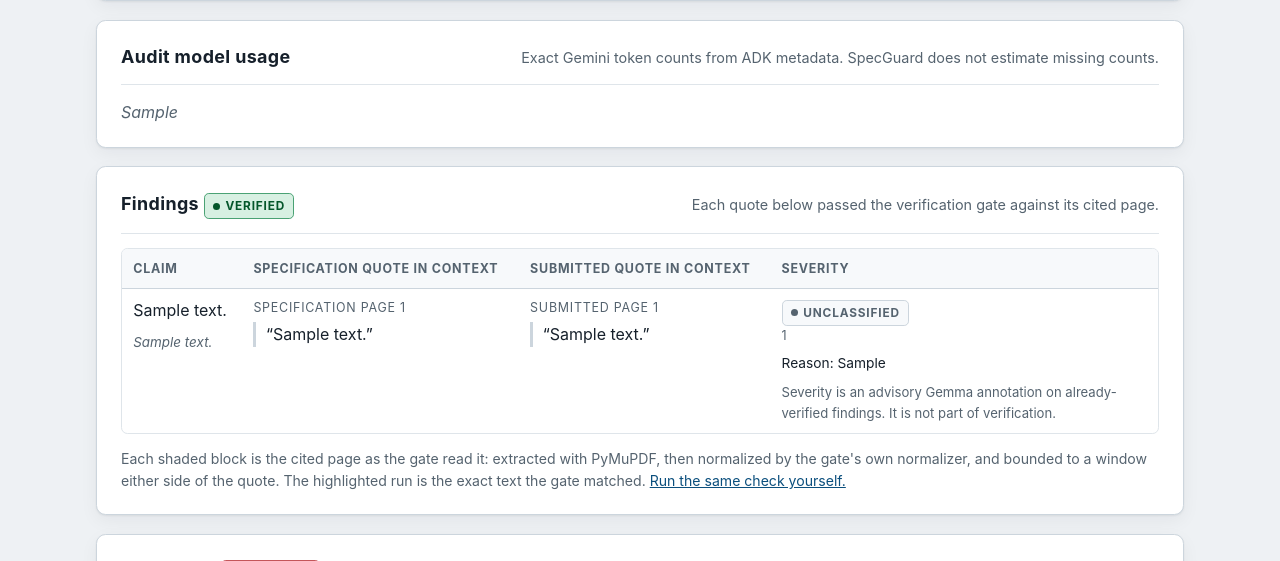
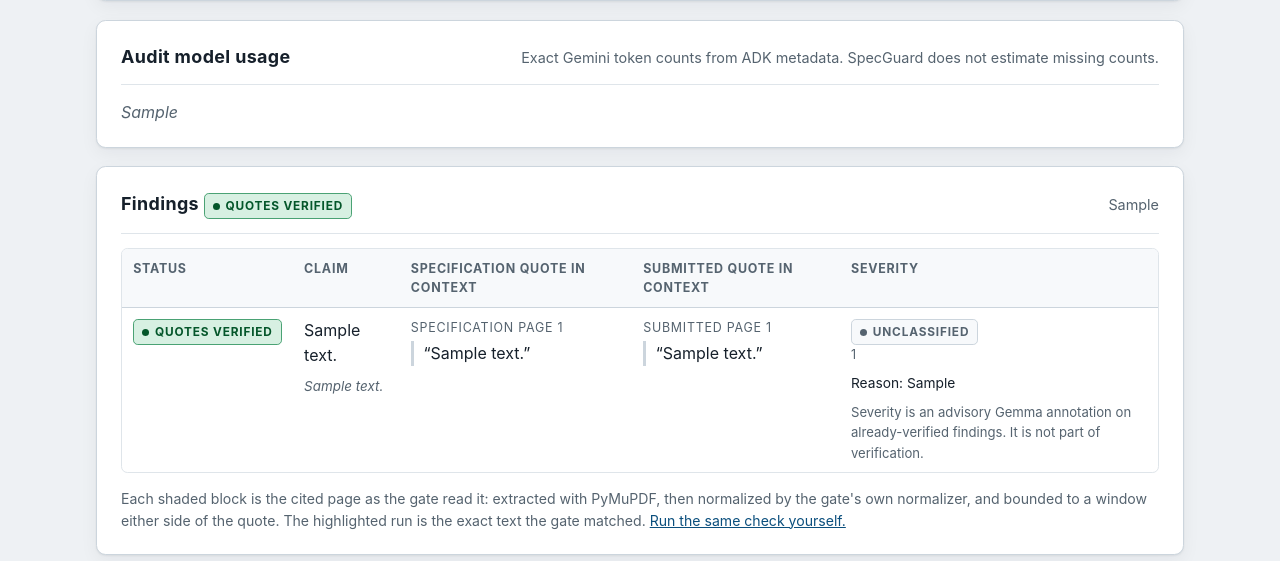
Before and after one commit to mcs-eng/specguard, a FastAPI app: template specguard/web/templates/run_detail.html in a window 1280 px wide. Shown: the part 428-989 px from the top of the page. Run offline with FastAPI, Linux system fonts and the light colour scheme; the template is opened without the code that fills it: most values are stand-ins (such as "Sample title", 1, 10 or a date in 2020).

Commit message:
Name the badge for what the gate proves: QUOTES VERIFIED
VERIFIED alone reads as a judgment that the discrepancy is real. The gate
proves one narrower thing, so the run page, the RFI draft, and the JSON export
now carry the label QUOTES VERIFIED with one line of meaning beside it: both
quotes were found at their cited pages, and that is not a judgment that the
discrepancy is real.

The run page and the export also filter the findings collection on the stored
verification_status, and each row states its own status rather than inheriting
the heading's badge. A record that lost the field, or that another writer
created, is no longer rendered under a heading that calls it verified.

```diff
--- a/specguard/tools.py
+++ b/specguard/tools.py
@@ -27,6 +27,15 @@ DOCUMENTS_COLLECTION = "documents"
 FINDINGS_COLLECTION = "findings"
 REJECTIONS_COLLECTION = "rejections"
 INTEGRITY_FINDINGS_COLLECTION = "integrity_findings"
+
+#: What the verified label on a finding means, in one line. The RFI draft, the
+#: run page, and the JSON export all state it, because "VERIFIED" alone reads
+#: as a judgment that the discrepancy is real, and the gate makes no such
+#: judgment.
+QUOTES_VERIFIED_MEANING = (
+    "Both quotes were found at their cited pages. This is not a judgment that "
+    "the discrepancy is real."
+)
 
 #: First baseline an RFI page uses for content.
 CONTENT_TOP = 54.0
@@ -421,7 +430,8 @@ class AuditTools:
         )
         writer.space(10)
 
-        writer.heading("FINDINGS", size=12)
+        writer.heading("FINDINGS - QUOTES VERIFIED", size=12)
+        writer.paragraph(QUOTES_VERIFIED_MEANING)
         writer.paragraph(
             "Every quote below was located on its cited page by the verification gate, "
             "once when the finding was written and once again before this page rendered."
--- a/specguard/web/app.py
+++ b/specguard/web/app.py
@@ -23,9 +23,14 @@ from starlette.datastructures import FormData
 
 from specguard import context, gate
 from specguard.models import AuditRunSummary
+from specguard.tools import QUOTES_VERIFIED_MEANING
 from specguard.web.repository import FirestoreRunRepository, RunRepository
 from specguard.web.runtime import AuditRunner, GoogleAuditRunner
 from specguard.web.storage import CloudStorage, ObjectStorage, StoredObject
+
+#: The stored ``verification_status`` a findings record must carry to be part
+#: of the ledger. The run page and the JSON export read only these records.
+LEDGER_VERIFICATION_STATUS = "verified"
 
 MAX_UPLOAD_BYTES = 5 * 1024 * 1024
 MAX_IN_FLIGHT_AUDITS = 2
@@ -435,7 +440,7 @@ def create_app(services: WebServices | None = None) -> FastAPI:
         if run is None:
             raise HTTPException(status_code=404, detail="Audit run not found.")
         run = _display_run(run)
-        findings = app_services.repository.get_findings(run_id)
+        findings = _ledger_findings(app_services.repository.get_findings(run_id))
         rejections = app_services.repository.get_rejections(run_id)
         integrity_records = app_services.repository.get_integrity_records(run_id)
         return templates.TemplateResponse(
@@ -446,6 +451,7 @@ def create_app(services: WebServices | None = None) -> FastAPI:
                 "findings": _findings_with_context(app_services, run, findings),
                 "rejections": [_rejection_view(rejection) for rejection in rejections],
                 "integrity_records": integrity_records,
+                "quotes_verified_meaning": QUOTES_VERIFIED_MEANING,
             },
         )
 
@@ -464,7 +470,7 @@ def create_app(services: WebServices | None = None) -> FastAPI:
             raise HTTPException(status_code=404, detail="Audit run not found.")
         payload = _export_payload(
             _display_run(run),
-            findings=app_services.repository.get_findings(run_id),
+            findings=_ledger_findings(app_services.repository.get_findings(run_id)),
             rejections=app_services.repository.get_rejections(run_id),
             integrity_records=app_services.repository.get_integrity_records(run_id),
         )
@@ -869,6 +875,23 @@ def _render_gate(
     )
 
 
+def _ledger_findings(findings: list[dict[str, Any]]) -> list[dict[str, Any]]:
+    """Keep only the findings records that carry a verified status.
+
+    The findings collection is read by run identifier. Every record the audit
+    path writes there carries ``verification_status == "verified"``, but the
+    read side must not depend on that, because a record that lost the field, or
+    that some other writer created, would otherwise be rendered under the same
+    heading as a gate-verified finding. Each row then states its own stored
+    status rather than inheriting the heading's.
+    """
+    return [
+        finding
+        for finding in findings
+        if finding.get("verification_status") == LEDGER_VERIFICATION_STATUS
+    ]
+
+
 def _findings_with_context(
     services: WebServices, run: dict[str, Any], findings: list[dict[str, Any]]
 ) -> list[dict[str, Any]]:
@@ -1153,6 +1176,7 @@ def _export_finding(finding: dict[str, Any]) -> dict[str, Any]:
         "submittal_id": finding.get("submittal_id"),
         "claim_text": finding.get("claim_text"),
         "verification_status": finding.get("verification_status"),
+        "verification_meaning": QUOTES_VERIFIED_MEANING,
         "spec_locator": finding.get("spec_locator"),
         "cut_sheet_locator": finding.get("cut_sheet_locator"),
         "spec_quote": _export_quote(finding.get("spec_quote")),
--- a/specguard/web/templates/run_detail.html
+++ b/specguard/web/templates/run_detail.html
@@ -62,15 +62,15 @@
 </section>
 <section class="card">
   <div class="section-head">
-    <h2>Findings <span class="badge verified">VERIFIED</span></h2>
-    <p>Each quote below passed the verification gate against its cited page.</p>
+    <h2>Findings <span class="badge verified">QUOTES VERIFIED</span></h2>
+    <p>{{ quotes_verified_meaning }}</p>
   </div>
   {% if findings %}
-  <div class="table-wrap"><table><thead><tr><th scope="col">Claim</th><th scope="col">Specification quote in context</th><th scope="col">Submitted quote in context</th><th scope="col">Severity</th></tr></thead><tbody>
-  {% for finding in findings %}<tr><td>{{ finding.claim_text }}{% if finding.context_unavailable %}<p class="context-missing">{{ finding.context_unavailable }}</p>{% endif %}</td><td><span class="locator">Specification page {{ finding.spec_quote.page_number }}</span><q class="quote">{{ finding.spec_quote.text }}</q>{{ page_context(finding.spec_context, 'Specification page ' ~ finding.spec_quote.page_number) }}</td><td><span class="locator">Submitted page {{ finding.cut_sheet_quote.page_number }}</span><q class="quote">{{ finding.cut_sheet_quote.text }}</q>{{ page_context(finding.cut_sheet_context, 'Submitted page ' ~ finding.cut_sheet_quote.page_number) }}</td><td><span class="badge severity-{{ (finding.severity or 'unclassified')|lower }}">{{ (finding.severity or 'unclassified')|upper }}</span>{% if finding.severity_model_id %}<span class="locator">{{ finding.severity_model_id }}</span>{% elif finding.severity_status %}<span class="locator">{{ finding.severity_status }}</span>{% endif %}{% if finding.severity_reason %}<p class="severity-reason">Reason: {{ finding.severity_reason }}</p>{% endif %}<p class="severity-caption">Severity is an advisory Gemma annotation on already-verified findings. It is not part of verification.</p></td></tr>{% endfor %}
+  <div class="table-wrap"><table><thead><tr><th scope="col">Status</th><th scope="col">Claim</th><th scope="col">Specification quote in context</th><th scope="col">Submitted quote in context</th><th scope="col">Severity</th></tr></thead><tbody>
+  {% for finding in findings %}<tr><td><span class="badge verified">{% if finding.verification_status == 'verified' %}QUOTES VERIFIED{% else %}{{ (finding.verification_status or 'unknown')|upper }}{% endif %}</span></td><td>{{ finding.claim_text }}{% if finding.context_unavailable %}<p class="context-missing">{{ finding.context_unavailable }}</p>{% endif %}</td><td><span class="locator">Specification page {{ finding.spec_quote.page_number }}</span><q class="quote">{{ finding.spec_quote.text }}</q>{{ page_context(finding.spec_context, 'Specification page ' ~ finding.spec_quote.page_number) }}</td><td><span class="locator">Submitted page {{ finding.cut_sheet_quote.page_number }}</span><q class="quote">{{ finding.cut_sheet_quote.text }}</q>{{ page_context(finding.cut_sheet_context, 'Submitted page ' ~ finding.cut_sheet_quote.page_number) }}</td><td><span class="badge severity-{{ (finding.severity or 'unclassified')|lower }}">{{ (finding.severity or 'unclassified')|upper }}</span>{% if finding.severity_model_id %}<span class="locator">{{ finding.severity_model_id }}</span>{% elif finding.severity_status %}<span class="locator">{{ finding.severity_status }}</span>{% endif %}{% if finding.severity_reason %}<p class="severity-reason">Reason: {{ finding.severity_reason }}</p>{% endif %}<p class="severity-caption">Severity is an advisory Gemma annotation on already-verified findings. It is not part of verification.</p></td></tr>{% endfor %}
   </tbody></table></div>
   <p class="muted context-note">Each shaded block is the cited page as the gate read it: extracted with PyMuPDF, then normalized by the gate's own normalizer, and bounded to a window either side of the quote. The highlighted run is the exact text the gate matched. <a href="/gate">Run the same check yourself.</a></p>
-  {% else %}<p class="empty">No verified findings were persisted for this run.</p>{% endif %}
+  {% else %}<p class="empty">No finding with verified quotes is stored for this run.</p>{% endif %}
 </section>
 <section class="card">
   <div class="section-head">
```
Also changed, not shown: tests/test_tools.py (+3 -0 lines), tests/test_web.py (+84 -1 lines).
